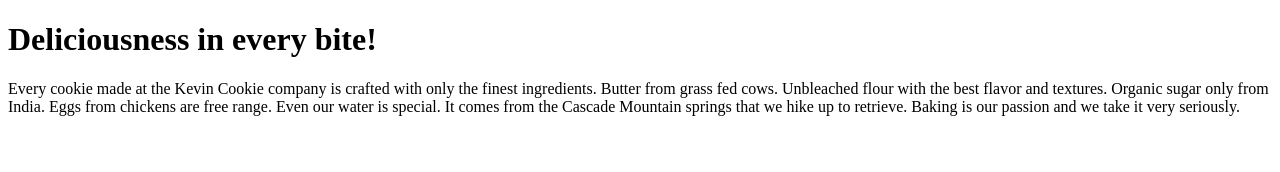
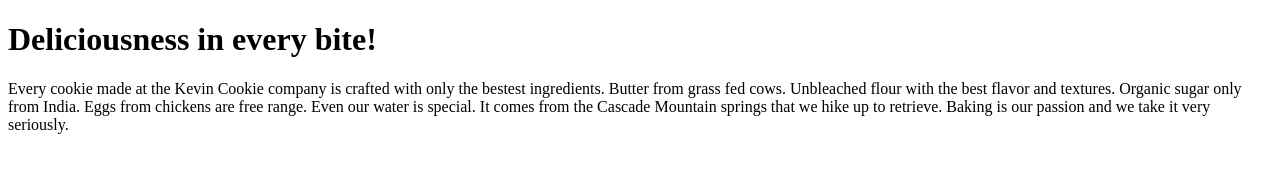
Before and after one commit to dturnes9687/KevinCookieCompany.com, a plain HTML site: page index.htm in a window 1280 px wide. Drawn offline with Linux system fonts and the light colour scheme.

Commit message:
update index text

```diff
--- a/index.htm
+++ b/index.htm
@@ -3,7 +3,7 @@
 <body>
 
 <h1>Deliciousness in every bite!</h1>
-<p>Every cookie made at the Kevin Cookie company is crafted with only the finest ingredients. Butter from grass fed cows. Unbleached flour with the best flavor and textures. Organic sugar only from India. Eggs from chickens are free range. Even our water is special. It comes from the Cascade Mountain springs that we hike up to retrieve. Baking is our passion and we take it very seriously.</p>
+<p>Every cookie made at the Kevin Cookie company is crafted with only the bestest ingredients. Butter from grass fed cows. Unbleached flour with the best flavor and textures. Organic sugar only from India. Eggs from chickens are free range. Even our water is special. It comes from the Cascade Mountain springs that we hike up to retrieve. Baking is our passion and we take it very seriously.</p>
 
 </body>
 </html>
```
